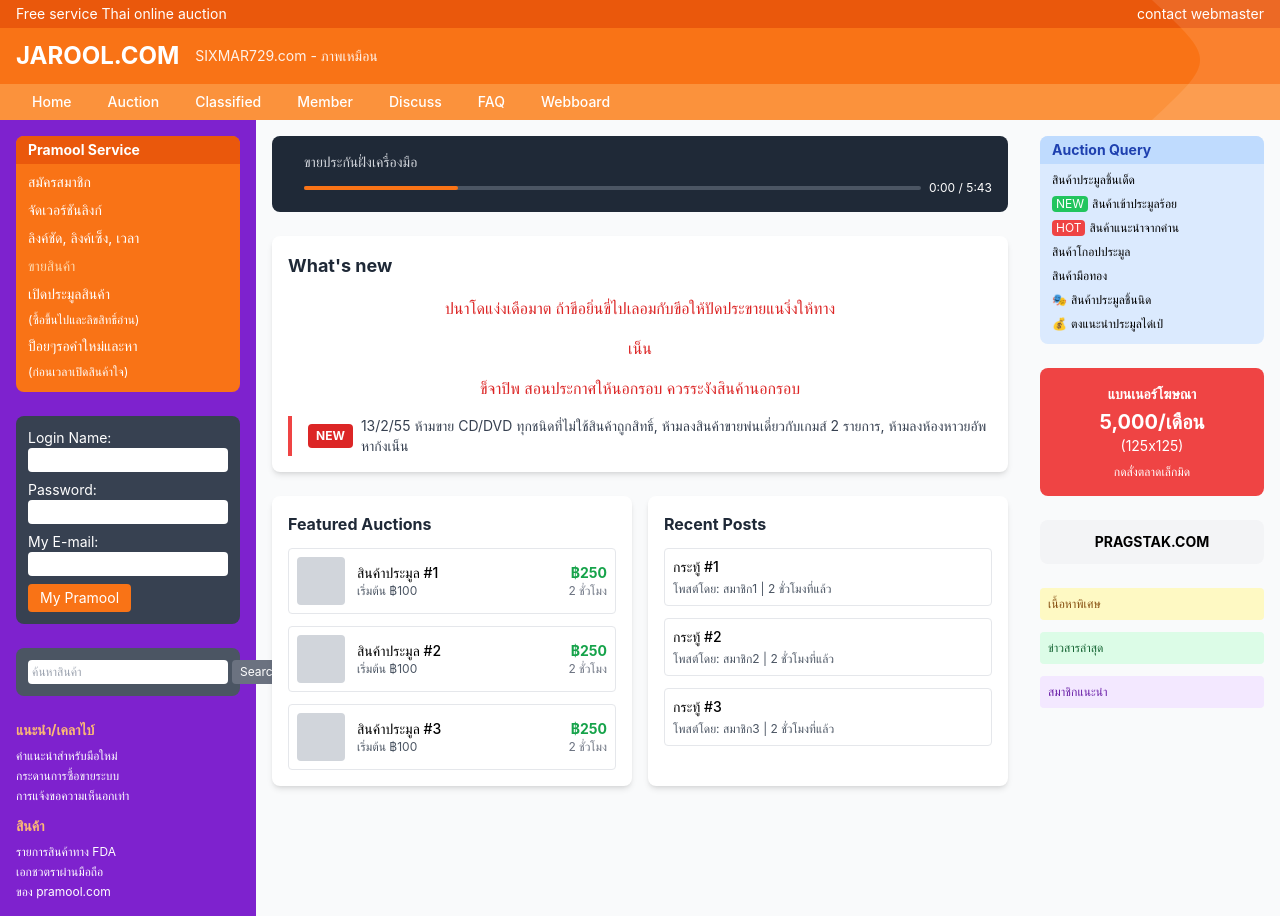
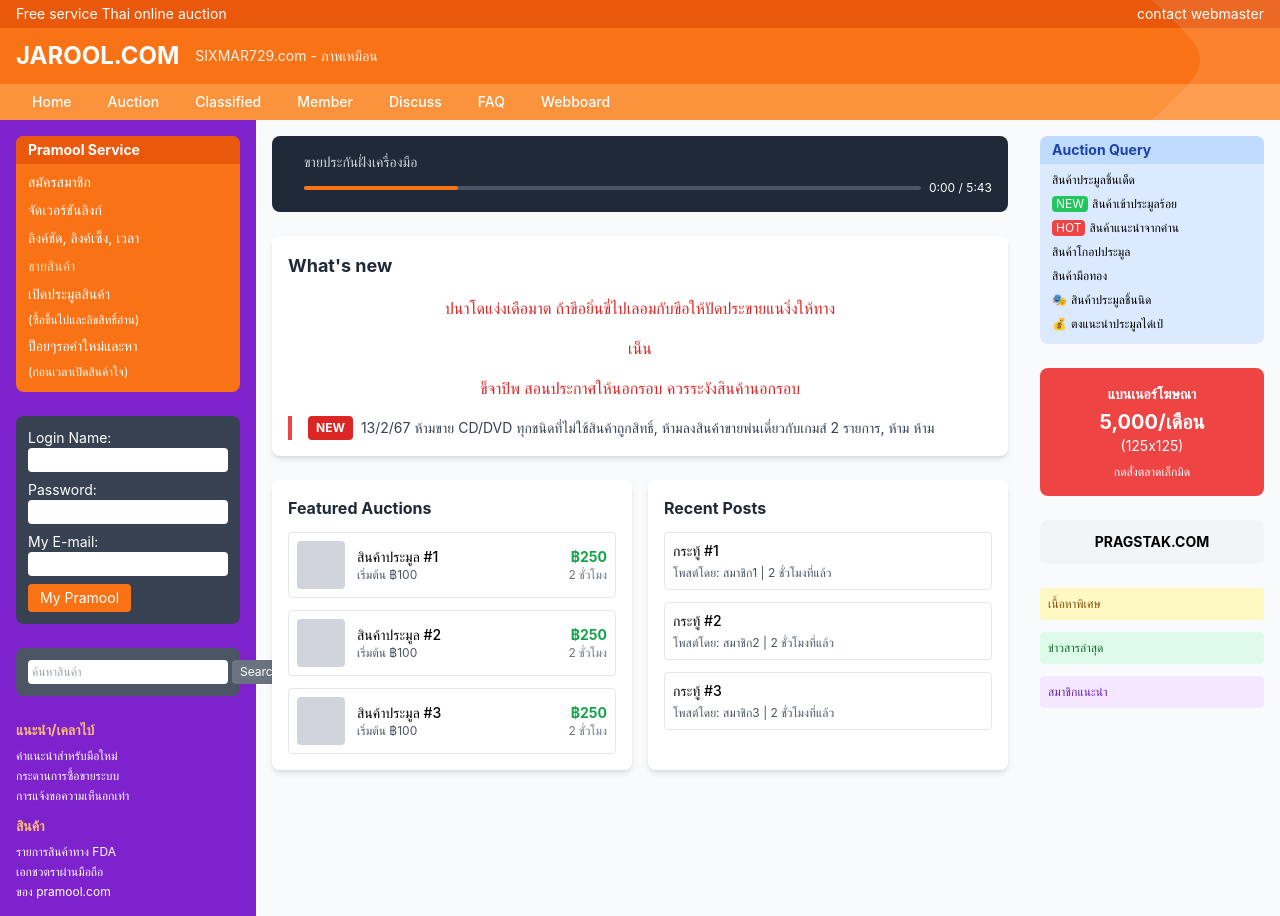
Before and after one commit to SIXMAR729/Pramool_com, a React (Create React App) app: page / in a window 1280 px wide. Built offline with nearby package versions, Linux system fonts and the light colour scheme; the HTML template or start-up script is replaced by a standard one.

Commit message:
update favicon.ico

```diff
--- a/src/components/MainContent.js
+++ b/src/components/MainContent.js
@@ -41,9 +41,9 @@
                 NEW
               </span>
               <span className="text-sm text-gray-700">
-                13/2/55 ห้ามขาย CD/DVD ทุกชนิดที่ไม่ใช้สินค้าถูกสิทธิ์,
-                ห้ามลงสินค้าขายพ่นเดี่ยวกับเกมส์ 2 รายการ, ห้ามลงห้องหาวยอัพ
-                หาก้งเน็น
+                13/2/67 ห้ามขาย CD/DVD ทุกชนิดที่ไม่ใช้สินค้าถูกสิทธิ์,
+                ห้ามลงสินค้าขายพ่นเดี่ยวกับเกมส์ 2 รายการ, ห้าม
+                ห้าม
               </span>
             </div>
           </div>
```
Also changed, not shown: 1 other file (tests, documents, lock files or other folders).
